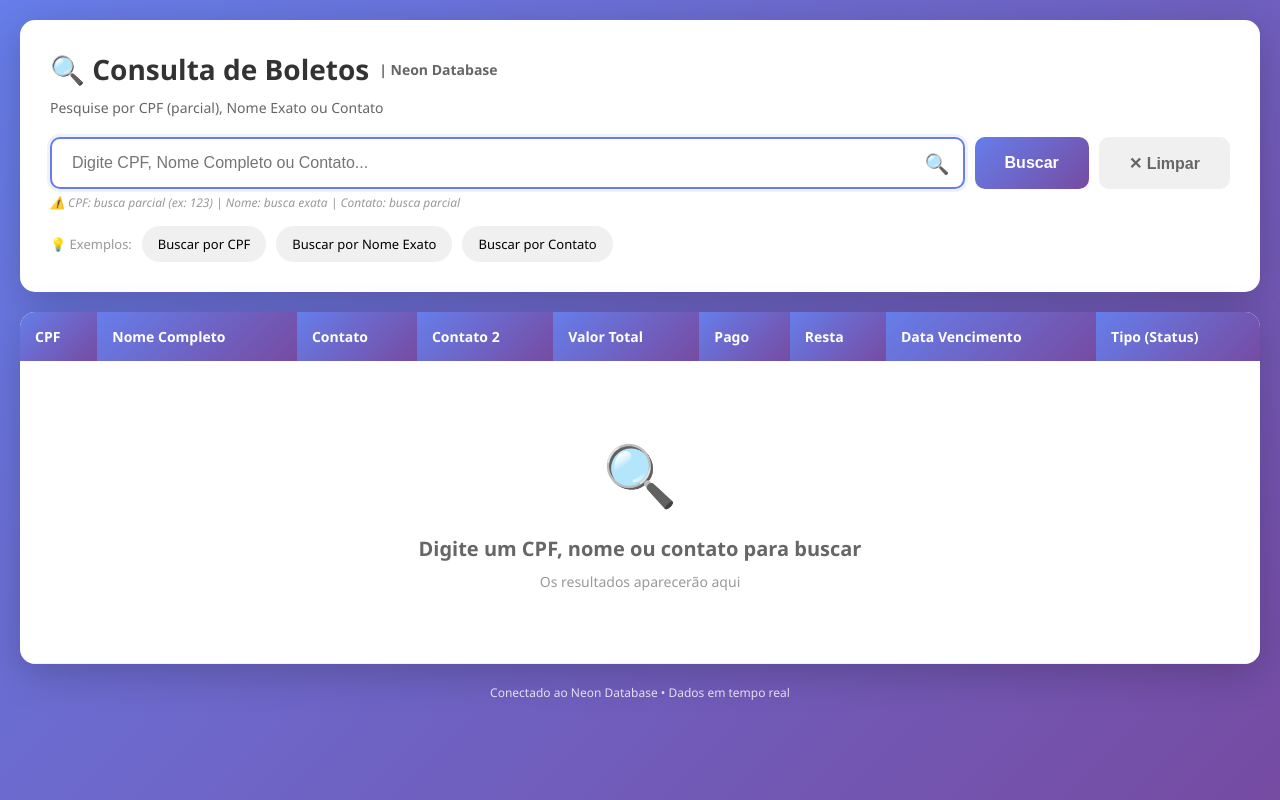
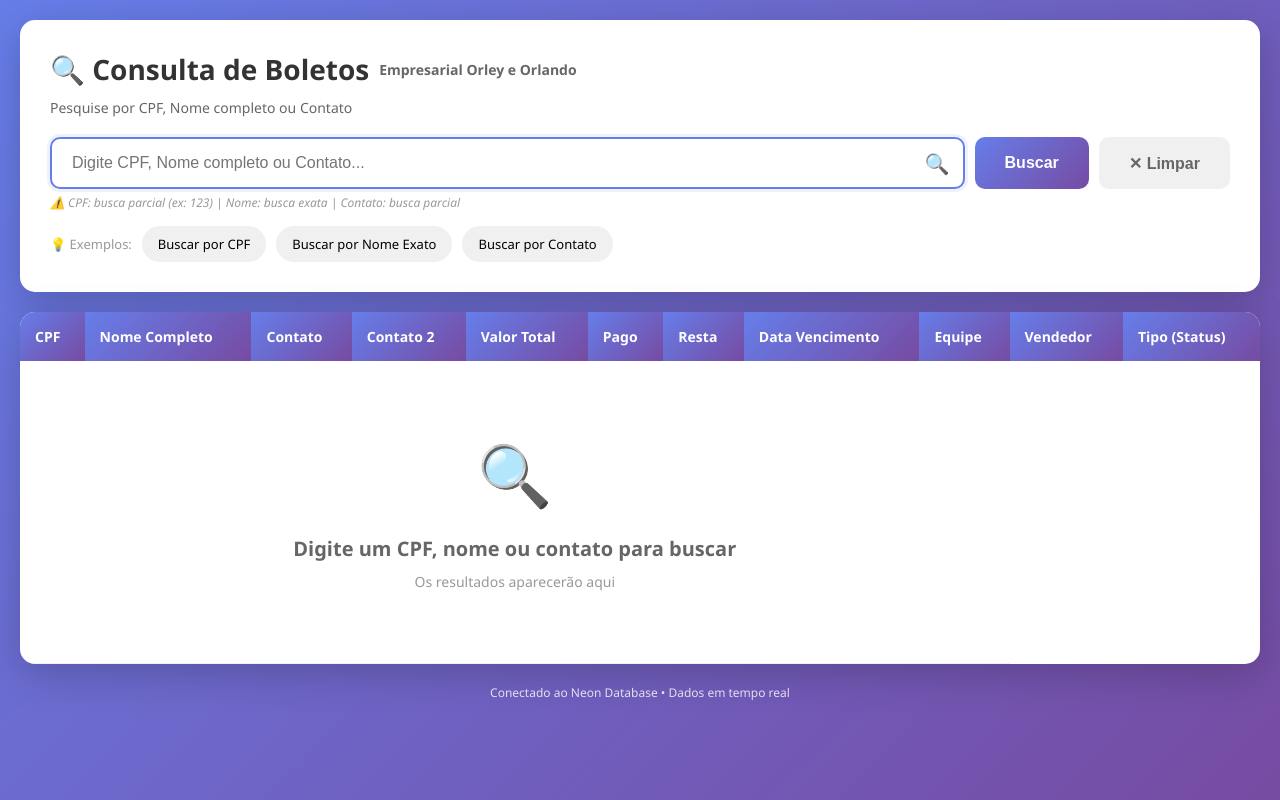
Before and after one commit to segundorolimmeireles-sketch/consulta_cpf, a website: page public/index.html in a window 1280 px wide. Drawn offline with Linux system fonts and the light colour scheme.

Commit message:
XI_commit

```diff
--- a/public/index.html
+++ b/public/index.html
@@ -3,7 +3,7 @@
 <head>
     <meta charset="UTF-8">
     <meta name="viewport" content="width=device-width, initial-scale=1.0">
-    <title>Consulta de Boletos</title>
+    <title>Consulta de Boletos Empresarial Orley e Orlando</title>
     <style>
         * {
             margin: 0;
@@ -370,16 +370,16 @@
         <div class="header">
             <h1>
                 🔍 Consulta de Boletos
-                <span style="font-size: 14px; color: #666;">| Neon Database</span>
+                <span style="font-size: 14px; color: #666;">Empresarial Orley e Orlando</span>
             </h1>
-            <p class="subtitle">Pesquise por CPF (parcial), Nome Exato ou Contato</p>
+            <p class="subtitle">Pesquise por CPF, Nome completo ou Contato</p>
 
             <div class="search-container">
                 <div class="search-box">
                     <input
                         type="text"
                         id="searchInput"
-                        placeholder="Digite CPF, Nome Completo ou Contato..."
+                        placeholder="Digite CPF, Nome completo ou Contato..."
                         autocomplete="off"
                         onkeypress="if(event.key === 'Enter') buscarDados()"
                     >
@@ -448,6 +448,8 @@
                             <th>Pago</th>
                             <th>Resta</th>
                             <th>Data Vencimento</th>
+                            <th>Equipe</th>
+                            <th>Vendedor</th>
                             <th>Tipo (Status)</th>
                         </tr>
                     </thead>
@@ -633,8 +635,6 @@
                         tr.innerHTML = `
                             <td class="cpf-cell" title="${limparCampo(boleto.cpf)}">${formatarCPFOculto(boleto.cpf)}</td>
                             <td><strong>${limparCampo(boleto.nome_completo)}</strong></td>
-                            <td>${limparCampo(boleto.contato)}</td>
-                            <td>${limparCampo(boleto.contato2)}</td>
                             <td class="valor-cell">${formatarMoeda(valorTotal)}</td>
                             <td class="valor-cell ${valorValido(pago) && pago > 0 ? 'status-pago' : ''}">
                                 ${formatarMoeda(pago)}
@@ -643,6 +643,8 @@
                                 ${formatarMoeda(resta)}
                             </td>
                             <td>${dataVencimento}</td>
+                            <td>${limparCampo(boleto.nome_eq)}</td>
+                            <td>${limparCampo(boleto.nome_vendedor)}</td>
                             <td>
                                 ${tipo ? `<span class="tipo-badge ${tipoClass}">${tipo}</span>` : ''}
                             </td>
--- a/server.js
+++ b/server.js
@@ -39,6 +39,8 @@ app.get('/api/buscar', async (req, res) => {
         nome_cliente as nome_completo,
         contato_cliente as contato,
         contato_cliente2 as contato2,
+        nome_eq,
+        nome_vendedor,
         valor_cod as valor_total,
         recebido as pago,
         resta,
```
